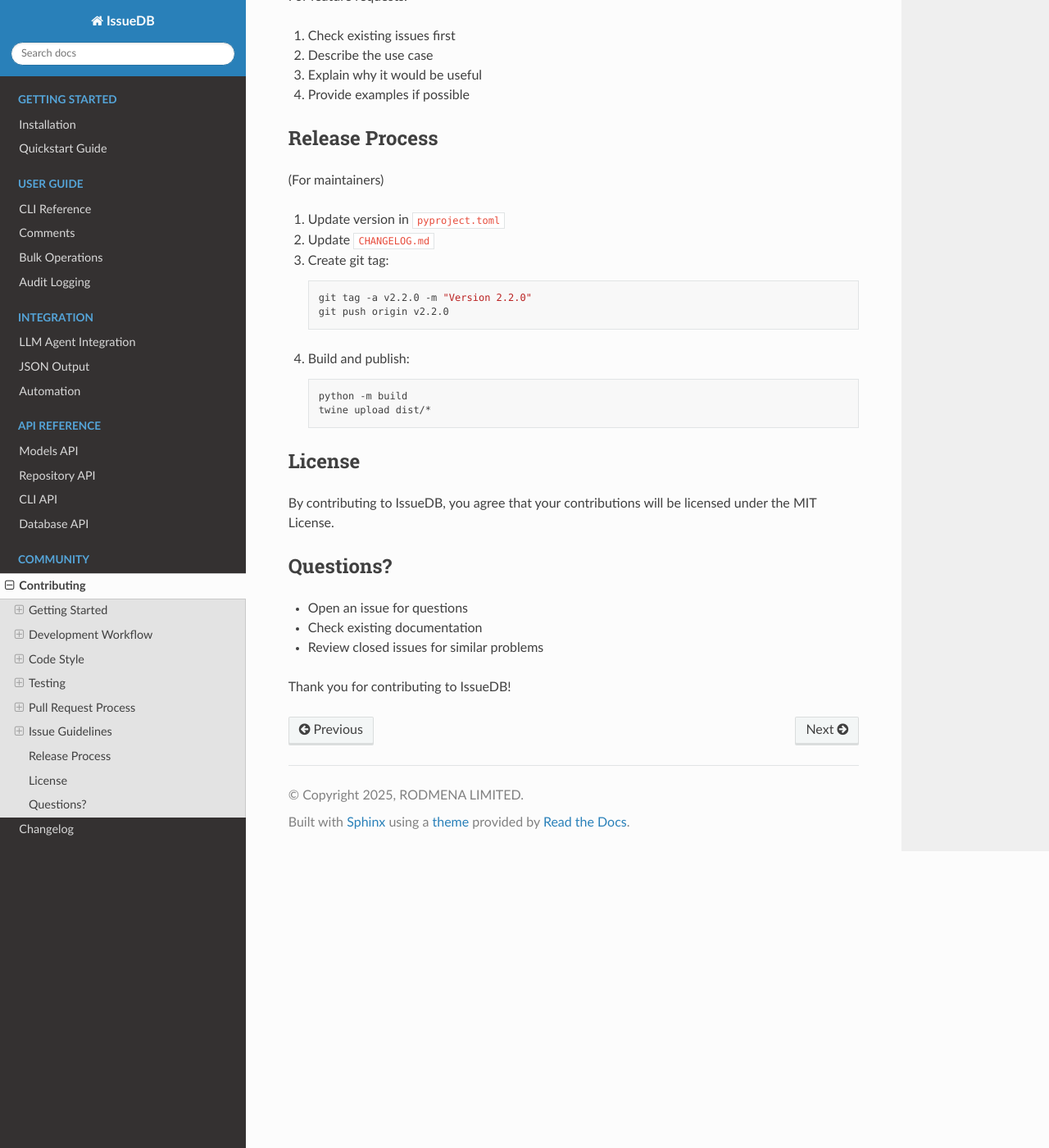
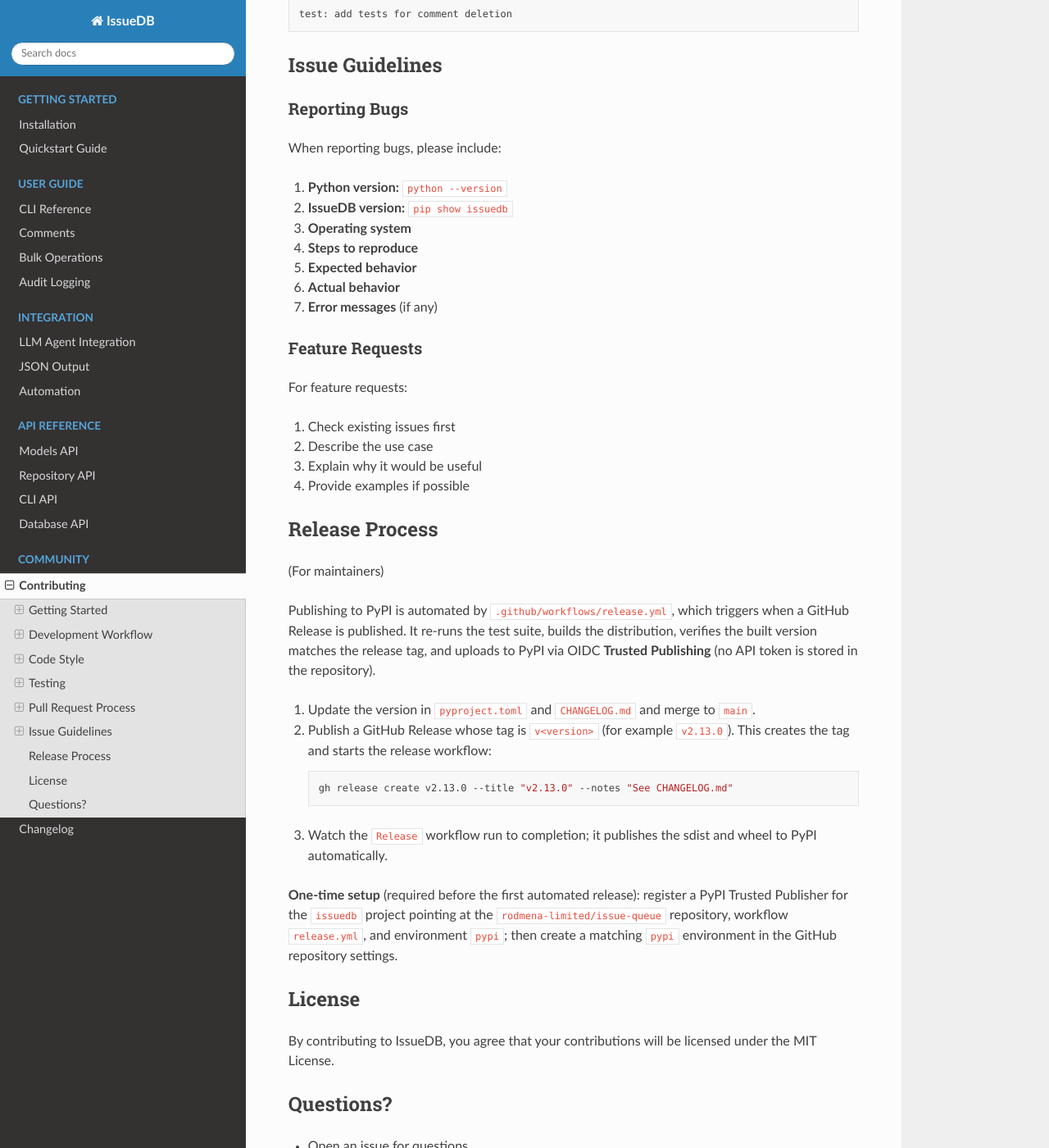
Before and after one commit to rodmena-limited/issue-queue, a Sphinx documentation site: the page built from docs/contributing.rst, in a window 1280 px wide and 1400 px high, scrolled down 5971 px. Shown: the whole window at 82% size. Built offline with Sphinx 7.4.7 and the Read the Docs theme 3.1.0, drawn with Linux system fonts in a browser that asks for light colours; some of the changed text lies outside the part shown.

Commit message:
ci: add GitHub Actions CI/CD pipeline (#3)
* ci: add GitHub Actions CI/CD pipeline (issuedb #1)

Add continuous integration and automated release workflows.

ci.yml (push to any branch + PRs to main):
- test: full pytest suite on Python 3.9-3.14, installed with the [web]
  extra so the Flask Web UI/API tests run rather than being skipped.
- lint & type-check: ruff check + mypy, with tool versions pinned so a
  new linter release cannot turn CI red without a deliberate bump.
- build & verify dist: python -m build + twine check, artifact upload.

release.yml (on GitHub Release published):
- re-runs tests (3.9/3.14), builds, verifies the built version matches
  the release tag, and publishes to PyPI via OIDC Trusted Publishing
  (no API token stored in the repo).

Docs: README CI/PyPI badges + CI section, contributing.rst CI and
automated-release sections (incl. one-time Trusted Publisher setup),
CHANGELOG Unreleased entry, SPECS/1-github-actions-ci.md.

No packaged code changed, so the package version is unchanged.

Verified locally before commit: suite green on 3.9/3.13/3.14 (641
passed each), ruff + mypy clean, build + twine check PASSED,
tag/version-match logic exercised.

Co-Authored-By: Claude Opus 4.8 <noreply@anthropic.com>

* ci: stop mypy following into click's newer match-statement source

The lint job installs .[web], which pulls the newest click (>= 8.2) as a
transitive Flask dependency. That click uses `match` statements, which mypy
flags as a syntax error when it follows imports into click's source against
our python_version = 3.9 target. It passed locally only because the system
had an older click (8.1.8).

We don't use click's types directly, so skip following into it via a mypy
per-module override; flask and werkzeug remain fully type-checked. Verified
clean under both click 8.4.2 (CI-like venv) and 8.1.8 (local).

Co-Authored-By: Claude Opus 4.8 <noreply@anthropic.com>

---------

Co-authored-by: Claude Opus 4.8 <noreply@anthropic.com>

```diff
--- a/docs/contributing.rst
+++ b/docs/contributing.rst
@@ -91,7 +91,30 @@ We use several tools to maintain code quality:
 
 .. code-block:: bash
 
-   ruff check . && ruff format --check . && mypy issuedb/ && pytest
+   ruff check . && mypy issuedb/ && pytest
+
+Continuous Integration
+~~~~~~~~~~~~~~~~~~~~~~~~
+
+Every push and every pull request against ``main`` is validated by GitHub
+Actions (``.github/workflows/ci.yml``). The pipeline mirrors the local checks
+above and must be green before a change is merged:
+
+- **test** — runs the full ``pytest`` suite on Python 3.9, 3.10, 3.11, 3.12,
+  3.13 and 3.14. The package is installed with its ``[web]`` extra so the
+  Flask-backed Web UI/API tests are exercised rather than skipped.
+- **lint & type-check** — runs ``ruff check .`` and ``mypy issuedb`` with
+  pinned tool versions, so a new linter release cannot break CI without a
+  deliberate bump.
+- **build & verify dist** — builds the sdist and wheel with ``python -m build``
+  and validates the packaged metadata with ``twine check``.
+
+To run the same gates locally before pushing:
+
+.. code-block:: bash
+
+   pip install -e ".[web]" pytest
+   ruff check . && mypy issuedb && pytest
 
 Building Documentation
 ~~~~~~~~~~~~~~~~~~~~~~
@@ -330,21 +353,29 @@ Release Process
 
 (For maintainers)
 
-1. Update version in ``pyproject.toml``
-2. Update ``CHANGELOG.md``
-3. Create git tag:
+Publishing to PyPI is automated by ``.github/workflows/release.yml``, which
+triggers when a GitHub Release is published. It re-runs the test suite, builds
+the distribution, verifies the built version matches the release tag, and
+uploads to PyPI via OIDC **Trusted Publishing** (no API token is stored in the
+repository).
+
+1. Update the version in ``pyproject.toml`` and ``CHANGELOG.md`` and merge to
+   ``main``.
+2. Publish a GitHub Release whose tag is ``v<version>`` (for example
+   ``v2.13.0``). This creates the tag and starts the release workflow:
 
    .. code-block:: bash
 
-      git tag -a v2.2.0 -m "Version 2.2.0"
-      git push origin v2.2.0
+      gh release create v2.13.0 --title "v2.13.0" --notes "See CHANGELOG.md"
 
-4. Build and publish:
+3. Watch the ``Release`` workflow run to completion; it publishes the sdist and
+   wheel to PyPI automatically.
 
-   .. code-block:: bash
-
-      python -m build
-      twine upload dist/*
+**One-time setup** (required before the first automated release): register a
+PyPI Trusted Publisher for the ``issuedb`` project pointing at the
+``rodmena-limited/issue-queue`` repository, workflow ``release.yml``, and
+environment ``pypi``; then create a matching ``pypi`` environment in the GitHub
+repository settings.
 
 License
 -------
```
Also changed, not shown: other parts of docs/contributing.rst (+1 -1 lines), CHANGELOG.md (+12 -0 lines), README.md (+28 -0 lines), SPECS/1-github-actions-ci.md (added, +49 -0 lines), pyproject.toml (+10 -0 lines), 2 other files.
